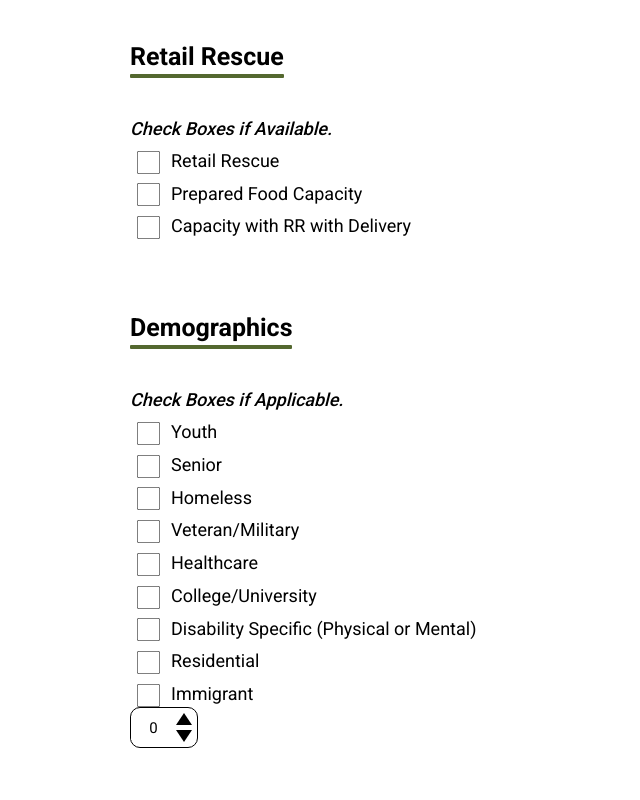
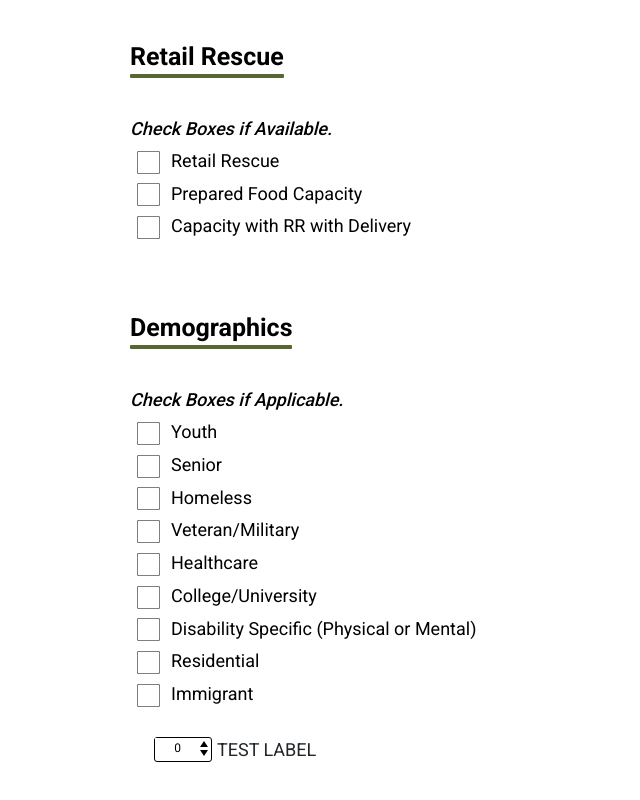
Before and after one commit to TritonSE/FSD-Distribution-Web-App, a React (Create React App) app: page / in a window 1280 px wide. Shown: the part 3022-3822 px from the top of the page, without its empty margins (0-640 px from the left). Built offline with nearby package versions, Linux system fonts and the light colour scheme.

Commit message:
Refined intcrementer box styling

```diff
--- a/src/pages/agency-profile-form/AgencyProfileForm.js
+++ b/src/pages/agency-profile-form/AgencyProfileForm.js
@@ -253,8 +253,8 @@ class AgencyProfileForm extends Component {
           </div>
 
           <Row noGutters={true}>
-            <Col xs="auto">
-              <IncrementerBox />
+            <Col>
+              <IncrementerBox label={"TEST LABEL"} />
             </Col>
           </Row>
           {/*BUTTON
--- a/src/pages/agency-profile-form/IncrementerBox.jsx
+++ b/src/pages/agency-profile-form/IncrementerBox.jsx
@@ -46,25 +46,27 @@ class IncrementerBox extends Component {
   };
   render() {
     return (
+      <Row className="m-4">
+        <Col className="remove-all-margin-padding center-col-contents" xs="auto">
           <Container className="incrementer-box-container remove-all-margin-padding">
             <Row className="no-gutters">
-          <Col className="no-gutters">
+              <Col className="no-gutters center-col-contents" xs="auto">
                 <input
                   className="incrementer-box-input"
                   value={this.state.count}
                   onChange={this.handleInputChange}
                 />
               </Col>
-          <Col className="no-gutters">
+              <Col className="no-gutters" xs="auto">
                 <div
-              className="triangle-up"
+                  className="btn-triangle-up"
                   style={{ "border-bottom-color": this.state.topBtnColor }}
                   onMouseEnter={this.toggleTopBtnHover}
                   onMouseLeave={this.toggleTopBtnHover}
                   onClick={this.handleIncrement}
                 />
                 <div
-              className="triangle-down"
+                  className="btn-triangle-down"
                   style={{ "border-top-color": this.state.btmBtnColor }}
                   onMouseEnter={this.toggleBtmBtnHover}
                   onMouseLeave={this.toggleBtmBtnHover}
@@ -73,6 +75,11 @@ class IncrementerBox extends Component {
               </Col>
             </Row>
           </Container>
+        </Col>
+        <Col className="remove-all-margin-padding center-col-contents  ">
+          <label className="incrementer-box-label">{this.props.label}</label>
+        </Col>
+      </Row>
     );
   }
 }
--- a/src/pages/agency-profile-form/formstyle.css
+++ b/src/pages/agency-profile-form/formstyle.css
@@ -173,45 +173,59 @@ select.custom-select {
 
 /* * Incrementer Box * */
 
+.center-col-contents {
+  display: flex;
+  align-items: center;
+  flex-wrap: wrap;
+}
+.incrementer-box-label {
+  margin: 5px;
+  font-family: Roboto;
+  font-style: normal;
+  font-weight: normal;
+  font-size: 18px;
+}
+
 .incrementer-box-container {
+  height: 25px;
+  width: 35px;
   padding: 0px;
   margin: 0px;
-  border-radius: 10px ;
+  border-radius: 3px;
   border: 1px solid #000000;
 }
 
-.remove-all-margin-padding{
-  margin:0 ! important;
-  padding:0 ! important;
-  }
+.remove-all-margin-padding {
+  margin: 0 !important;
+  padding: 0 !important;
+}
 
 .incrementer-box-input {
-  margin-top: 8px;
   width: 45px;
   text-align: center;
   font-family: Roboto;
   font-style: normal;
-  font-size: 15px;
+  font-size: 12px;
   border: transparent;
-  outline: none;
+  outline: transparent;
 }
 
-.triangle-up {
-  margin-top: 5px;
-  margin-right: 5px;
-  border-left: 8px solid transparent;
-  border-right: 8px solid transparent;
-  border-bottom: 12px solid rgb(0, 0, 0);
+.btn-triangle-up {
+  margin-top: 3px;
+  margin-right: 3px;
+  border-left: 4px solid transparent;
+  border-right: 4px solid transparent;
+  border-bottom: 6px solid rgb(0, 0, 0);
   cursor: pointer;
 }
 
-.triangle-down {
-  margin-top: 5px;
-  margin-bottom: 5px;
-  margin-right: 5px;
-  border-left: 8px solid transparent;
-  border-right: 8px solid transparent;
-  border-top: 12px solid rgb(0, 0, 0);
+.btn-triangle-down {
+  margin-top: 3px;
+  margin-bottom: 3px;
+  margin-right: 3px;
+  border-left: 4px solid transparent;
+  border-right: 4px solid transparent;
+  border-top: 6px solid rgb(0, 0, 0);
   cursor: pointer;
 }
 
```
Also changed, not shown: 1 other file (tests, documents, lock files or other folders). Lines whose indentation alone changed are shown as unchanged.
